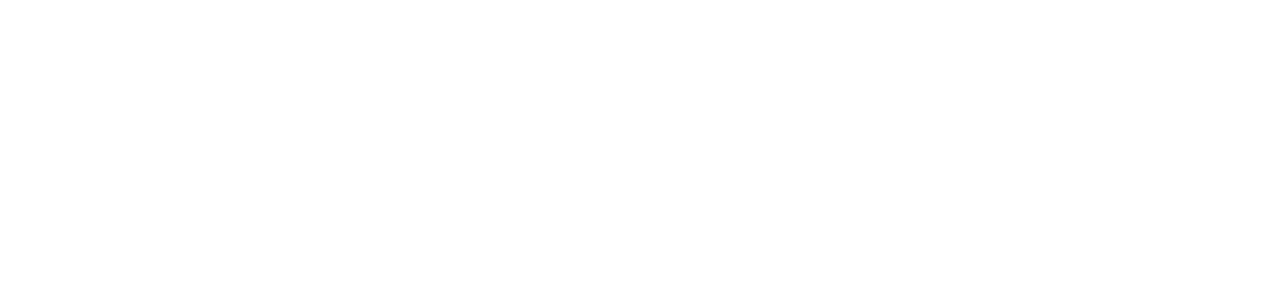
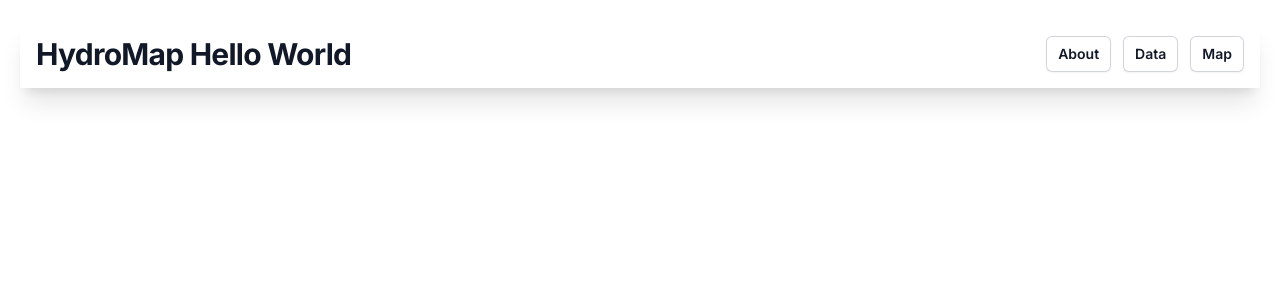
Before and after one commit to sudeep-gtn/The-hydro-map, a Next.js app: page / in a window 1280 px wide. Shown: the top 300 px of the page. Built offline with nearby package versions, Linux system fonts and the light colour scheme.

Commit message:
Maps and header

```diff
--- a/app/layout.tsx
+++ b/app/layout.tsx
@@ -1,6 +1,7 @@
 import type { Metadata } from "next";
 import { Inter } from "next/font/google";
 import "./globals.css";
+import 'leaflet/dist/leaflet.css';
 
 const inter = Inter({ subsets: ["latin"] });
 
--- a/app/page.tsx
+++ b/app/page.tsx
@@ -2,39 +2,39 @@ import Image from "next/image";
 import React from "react";
 import Head from "next/head";
 import Nav from '../components/Nav'
-// export default function Home() {
-//   return (
-//     <div>
-//       <Nav />
-//     </div>
-//   );
+export default function Home() {
+  return (
+    <div>
+      <Nav />
+    </div>
+  );
+}
+
+
+// interface MyHtmlContentProps {
+//   content: string; // Content fetched from server or data source
 // }
 
+// const MyHtmlContent: React.FC<MyHtmlContentProps> = ({ content }) => {
+//   return (
+//     <div dangerouslySetInnerHTML={{ __html: content }} />
+//   );
+// };
 
-interface MyHtmlContentProps {
-  content: string; // Content fetched from server or data source
-}
+// export async function getStaticProps() {
+//   const fetchSomeHtmlContent = async() => {
+//     const response = await fetch('../public/nav.html');
+//     const htmlContent = await response.text();
+//     return htmlContent;
+//   }
+//   // Fetch or generate your HTML content here (e.g., from a database)
+//   const content = await fetchSomeHtmlContent();
 
-const MyHtmlContent: React.FC<MyHtmlContentProps> = ({ content }) => {
-  return (
-    <div dangerouslySetInnerHTML={{ __html: content }} />
-  );
-};
+//   return {
+//     props: {
+//       content,
+//     },
+//   };
+// }
 
-export async function getStaticProps() {
-  const fetchSomeHtmlContent = async() => {
-    const response = await fetch('../public/nav.html');
-    const htmlContent = await response.text();
-    return htmlContent;
-  }
-  // Fetch or generate your HTML content here (e.g., from a database)
-  const content = await fetchSomeHtmlContent();
-
-  return {
-    props: {
-      content,
-    },
-  };
-}
-
-export default MyHtmlContent;
+// export default MyHtmlContent;
--- a/components/Nav.tsx
+++ b/components/Nav.tsx
@@ -21,41 +21,39 @@ function classNames(...classes:any) {
 }
 
 export default function Example() {
+    const greet : string = 'Hello World'
   return (
-    <div className="lg:flex lg:items-center lg:justify-between">
+    <div className="lg:flex lg:items-center lg:justify-between m-5 p-4 shadow-xl">
       <div className="min-w-0 flex-1">
         <h2 className="text-2xl font-bold leading-7 text-gray-900 sm:truncate sm:text-3xl sm:tracking-tight">
-          Hydropowers Over Nepal
+          HydroMap {greet}
         </h2>
       </div>
       <div className="mt-5 flex lg:ml-4 lg:mt-0">
         <span className="hidden sm:block">
           <button
             type="button"
-            className="inline-flex items-center rounded-md bg-white px-3 py-2 text-sm font-semibold text-gray-900 shadow-sm ring-1 ring-inset ring-gray-300 hover:bg-gray-50"
+            className="inline-flex items-center rounded-md bg-white px-3 py-2 text-sm font-semibold text-gray-900 shadow-sm ring-1 ring-inset ring-gray-300 hover:text-white hover:bg-indigo-500 focus-visible:outline focus-visible:outline-2 focus-visible:outline-offset-2 focus-visible:outline-indigo-600"
           >
-            <PencilIcon className="-ml-0.5 mr-1.5 h-5 w-5 text-gray-400" aria-hidden="true" />
-            Edit
+            About
           </button>
         </span>
 
         <span className="ml-3 hidden sm:block">
           <button
             type="button"
-            className="inline-flex items-center rounded-md bg-white px-3 py-2 text-sm font-semibold text-gray-900 shadow-sm ring-1 ring-inset ring-gray-300 hover:bg-gray-50"
+            className="inline-flex items-center rounded-md bg-white px-3 py-2 text-sm font-semibold text-gray-900 shadow-sm ring-1 ring-inset ring-gray-300 hover:text-white hover:bg-indigo-500 focus-visible:outline focus-visible:outline-2 focus-visible:outline-offset-2 focus-visible:outline-indigo-600"
           >
-            <LinkIcon className="-ml-0.5 mr-1.5 h-5 w-5 text-gray-400" aria-hidden="true" />
-            View
+            Data
           </button>
         </span>
 
         <span className="sm:ml-3">
           <button
             type="button"
-            className="inline-flex items-center rounded-md bg-indigo-600 px-3 py-2 text-sm font-semibold text-white shadow-sm hover:bg-indigo-500 focus-visible:outline focus-visible:outline-2 focus-visible:outline-offset-2 focus-visible:outline-indigo-600"
+            className="inline-flex items-center rounded-md bg-white px-3 py-2 text-sm font-semibold text-gray-900 shadow-sm ring-1 ring-inset ring-gray-300 hover:text-white hover:bg-indigo-500 focus-visible:outline focus-visible:outline-2 focus-visible:outline-offset-2 focus-visible:outline-indigo-600"
           >
-            <CheckIcon className="-ml-0.5 mr-1.5 h-5 w-5" aria-hidden="true" />
-            Publish
+            Map
           </button>
         </span>
 
--- a/package.json
+++ b/package.json
@@ -11,9 +11,11 @@
   "dependencies": {
     "@headlessui/react": "^1.7.18",
     "@heroicons/react": "^2.1.1",
+    "leaflet": "^1.9.4",
     "next": "14.1.3",
     "react": "^18",
-    "react-dom": "^18"
+    "react-dom": "^18",
+    "react-leaflet": "^4.2.1"
   },
   "devDependencies": {
     "@types/node": "^20",
```
Also changed, not shown: components/Map.tsx (added, +7 -0 lines), 1 other file (tests, documents, lock files or other folders).
